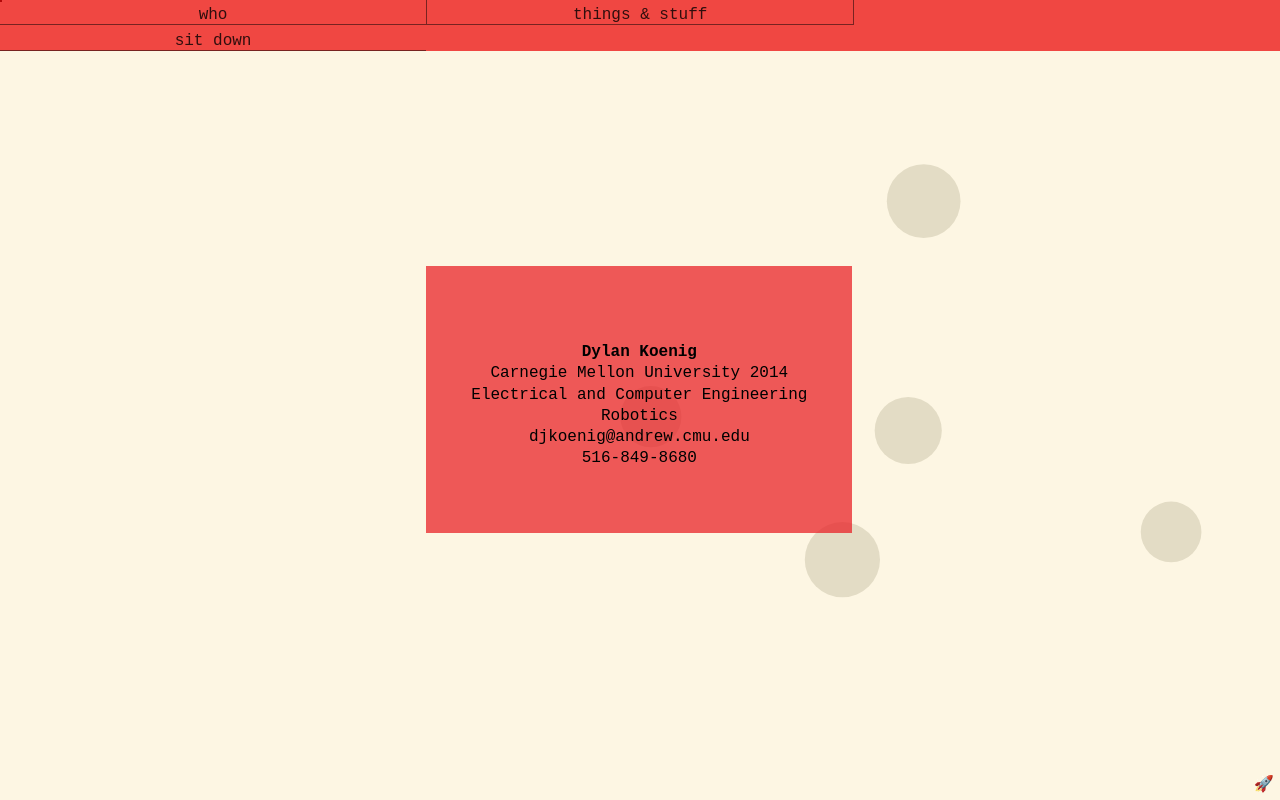
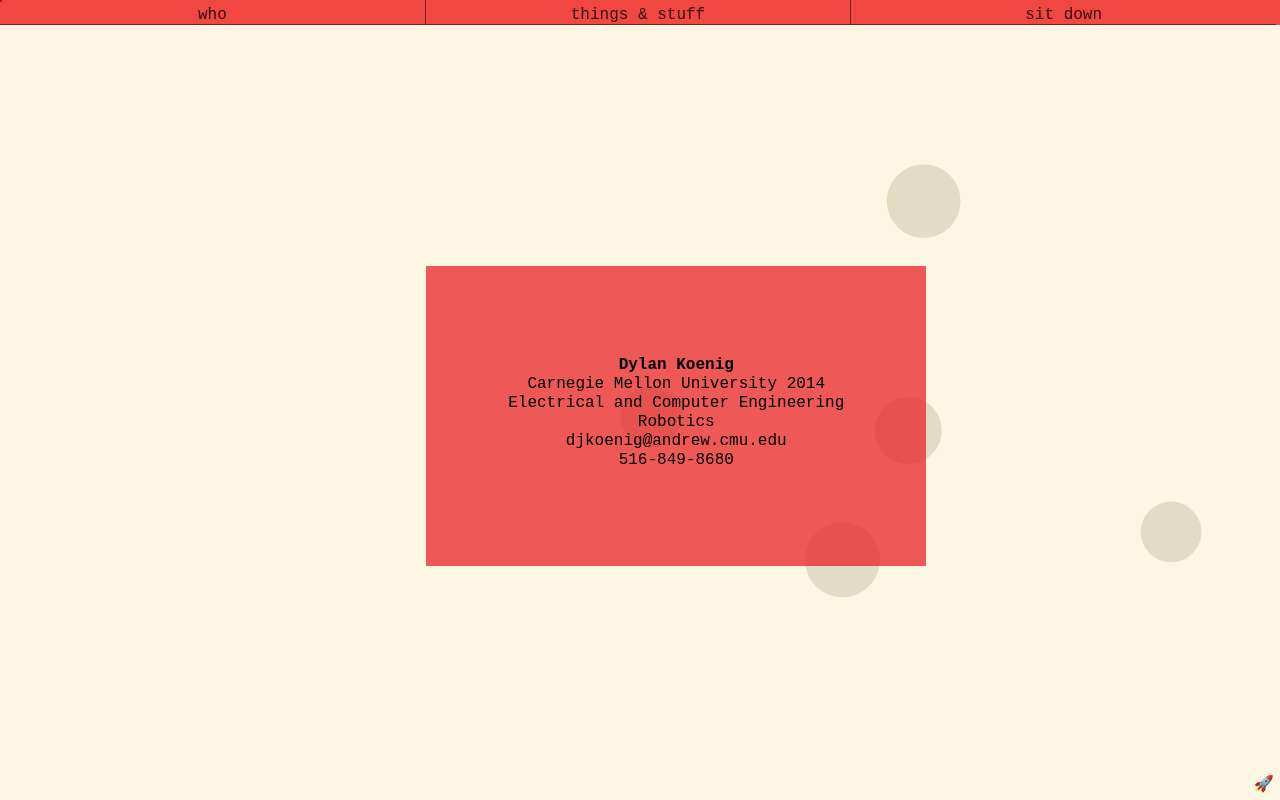
Before and after one commit to ulyssesgrant/whoisdylan, a PHP site: page / in a window 1280 px wide. Run offline with PHP 8.4, Linux system fonts and the light colour scheme.

Commit message:
fixed nav bar styling

```diff
--- a/app.js
+++ /dev/null
@@ -1,5 +0,0 @@
-var express=require("express");
-var app = express();
-app.use(express.static(__dirname + '/whoisdylan'));
-var port = process.argv[2] || 80;
-app.listen(port);
--- a/style.css
+++ b/style.css
@@ -6,6 +6,8 @@
 	background-color: rgba(232,35,40,.75);
 	width: 33.3%;
 	height: 33.3%;
+	min-height: 300px;
+	min-width: 500px;
 	z-index: 2;
 	position: absolute;
 	left: 33.3%;
@@ -60,6 +62,7 @@ ul {
 /* 	letter-spacing: -4px; */
 }
 
+
 ul a:first-child {
 	border-right: 1px solid rgba(0,0,0,.5);
 	padding-top: 1%;
@@ -76,7 +79,7 @@ ul a:nth-child(2) {
 li {
 	top: 0;
 	left: 0;
-	width: 33.29%;
+	width: calc(100%/3 - 2px);
 	border-bottom: 1px solid rgba(0,0,0,.5);
 	display: inline-block;
 	padding-top: .5%;
```
